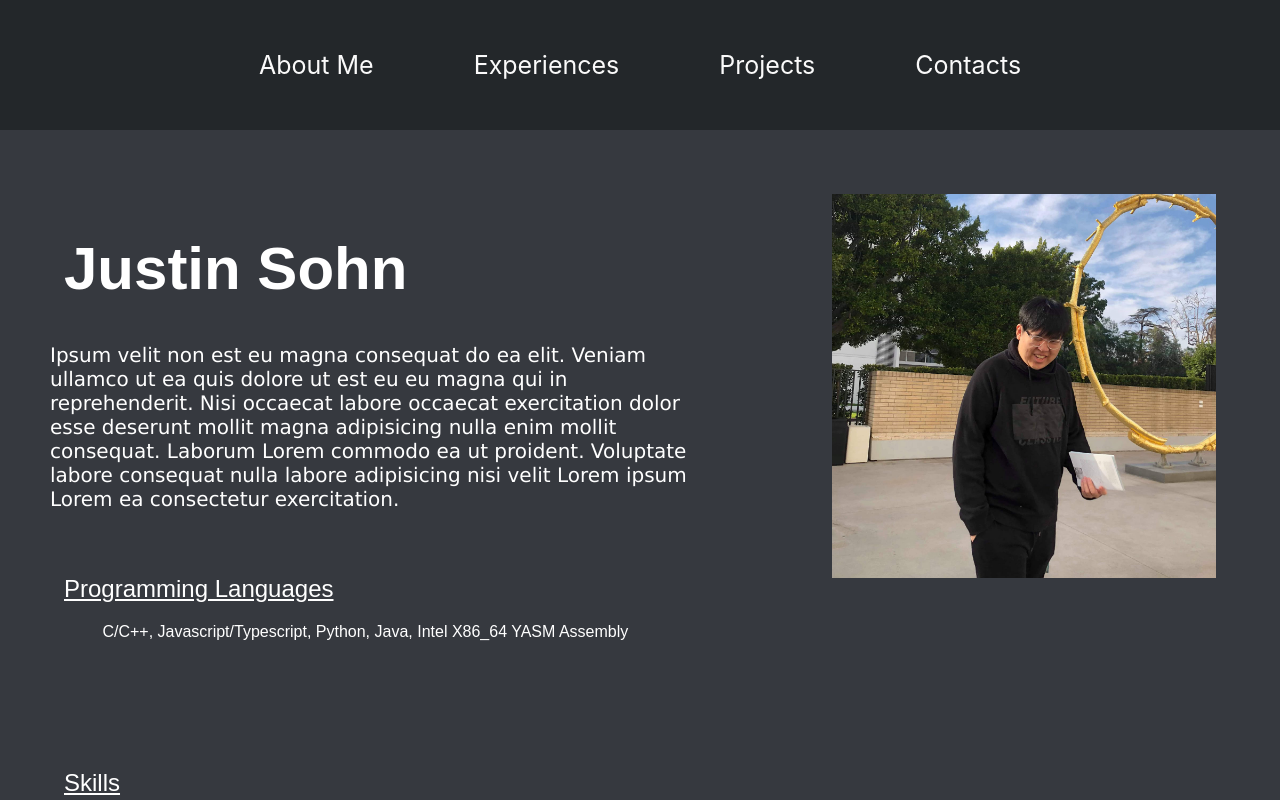
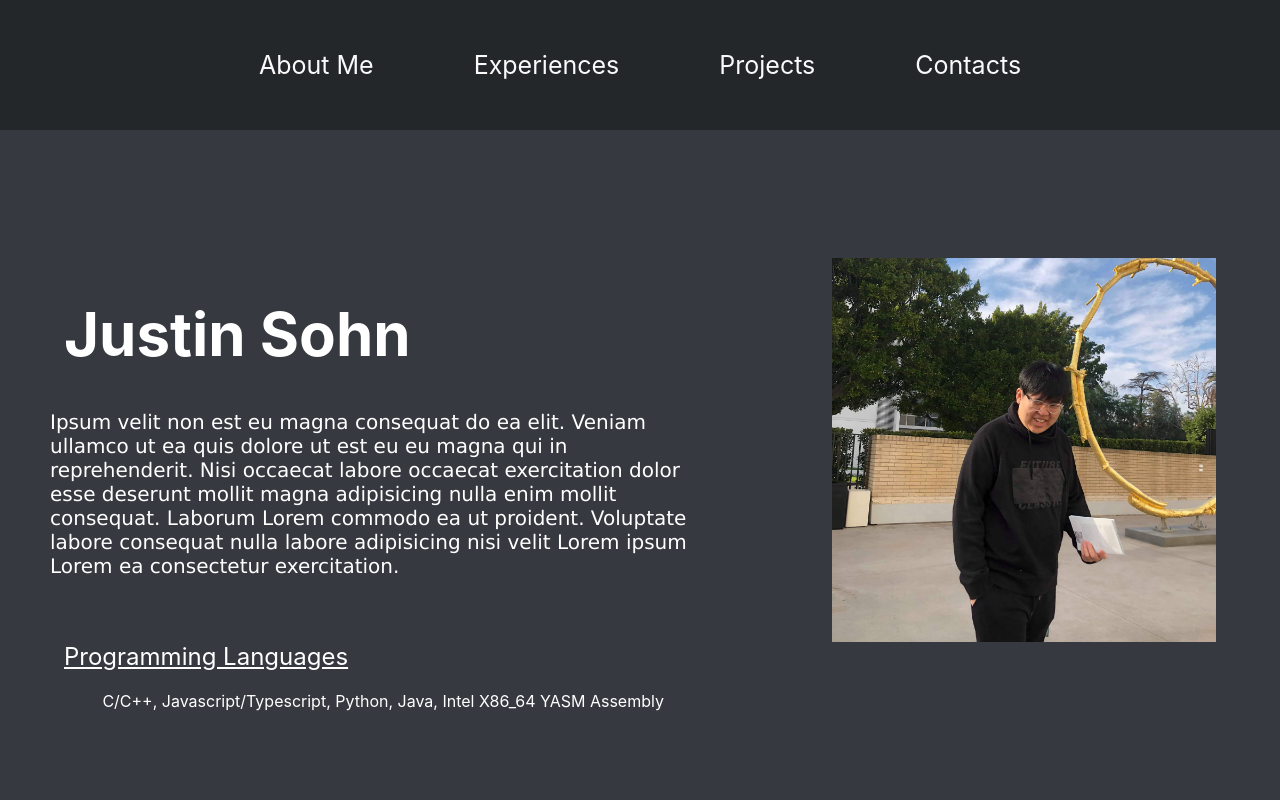
Before and after one commit to SohnJustin/portfolio, a React (Create React App) app: page / in a window 1280 px wide. Shown: the top 800 px of the page. Built offline with nearby package versions, Linux system fonts and the light colour scheme; what styled-breakpoints would draw is missing.

Commit message:
fixed footer position

```diff
--- a/src/styles/RouteStyle/GlobalBackground.style.ts
+++ b/src/styles/RouteStyle/GlobalBackground.style.ts
@@ -5,12 +5,15 @@ const Background = createGlobalStyle`
     background: #36393f;
   }
 `;
+
+// how to keep the footer at the bottom of the page
+// https://www.freecodecamp.org/news/how-to-keep-your-footer-where-it-belongs-59c6aa05c59c/
 const PageContainer = styled.div`
-  height: 100%;
-  width: 100%;
-  padding-top: 5%;
+  position: relative;
+  height: 100vh;
+  width: 100vw;
+  padding-top: 10%;
   align-items: center;
-  font-family: Arial, Helvetica, sans-serif;
   color: white;
 `;
 export { Background, PageContainer };
```
